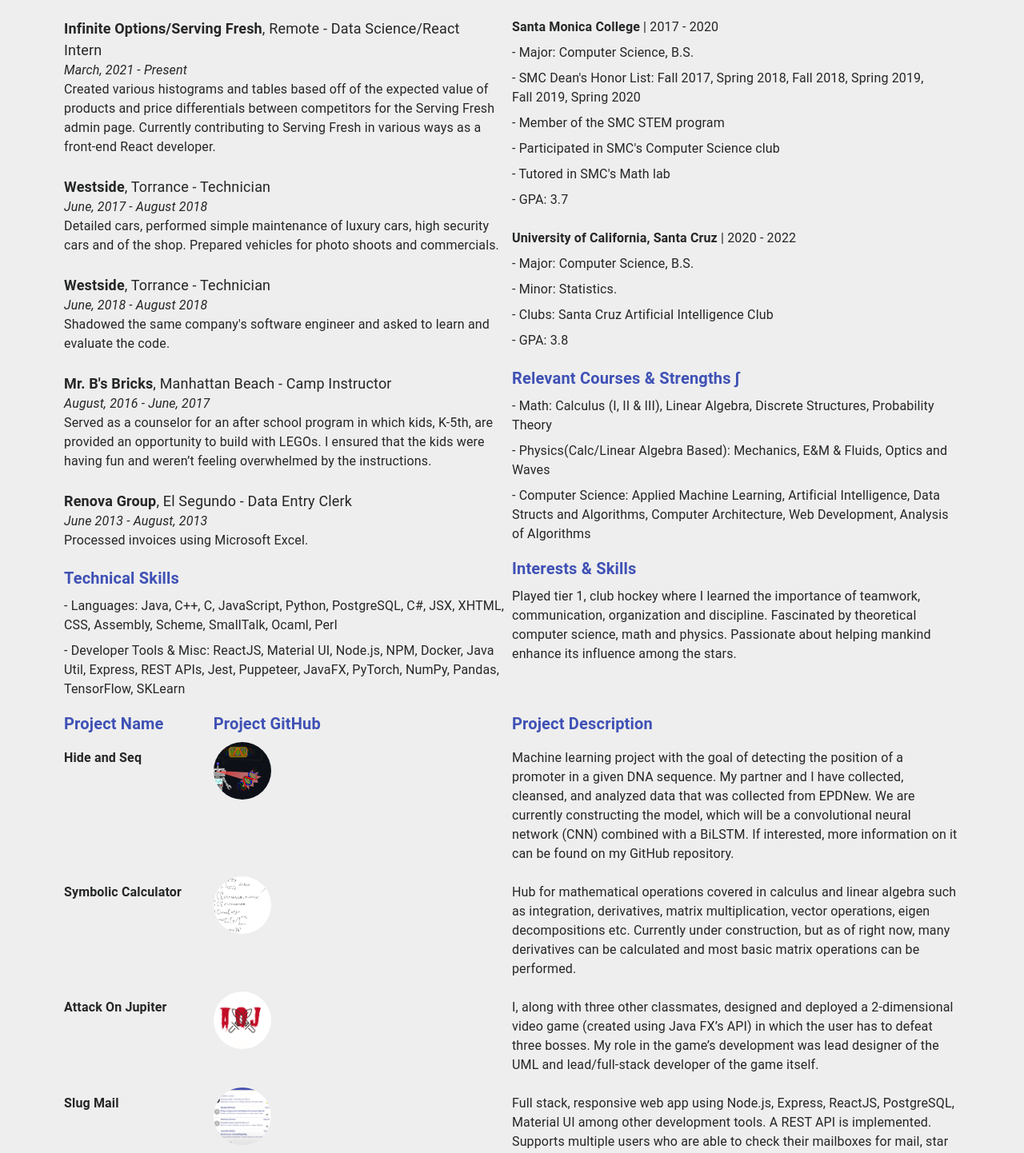
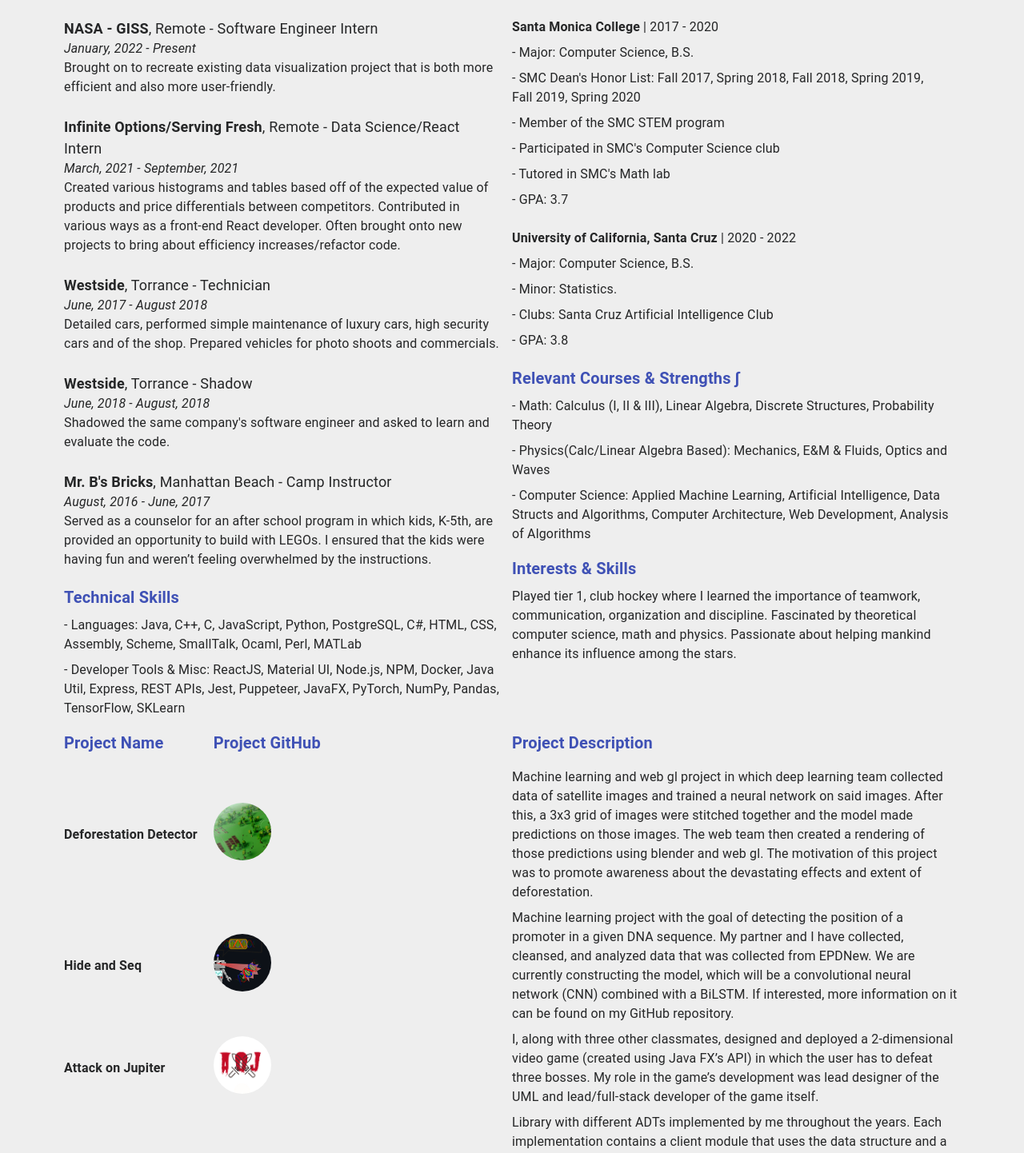
Before and after one commit to Donovanphenry/Donovanphenry, a React (Create React App) app: page /#/Resume in a window 1280 px wide. Shown: the part 502-1944 px from the top of the page at 80% size. Built offline with nearby package versions, Linux system fonts and the light colour scheme.

Commit message:
Abstracted experience and projects section with array map function

```diff
--- a/src/Resume.js
+++ b/src/Resume.js
@@ -2,11 +2,11 @@ import React from 'react';
 import {useHistory} from 'react-router-dom';
 
 import AppContext from './AppContext';
+
 import AoJ from './images/AoJ.png';
-import FindingNemo from './images/FindingNemo.png';
-import SlugMail from './images/SlugMail.png';
 import PromoterPredictorModel from './images/PromoterPredictorModel.png';
-import Integral from './images/Integral.png';
+import BstAnalysis from './images/BST_Analysis.png';
+import DefDec from './images/DefDec.png';
 
 /* eslint-disable */
 
@@ -467,7 +467,6 @@ const useStyles = makeStyles((theme) => ({
 
   resumeFooter: {
     borderTop: props => `2px solid ${props.grey}`,
-    marginBottom: theme.spacing(1),
     marginLeft: theme.spacing(8),
     marginRight: theme.spacing(8),
     padding: theme.spacing(2),
@@ -503,6 +502,86 @@ function Resume() {
     setDrawerOpen(false);
     history.push(location)
   };
+
+  const experiences = [
+    {
+      company: 'NASA - GISS',
+      location: 'Remote',
+      title: 'Software Engineer Intern',
+      dates: 'January, 2022 - Present',
+      description: 'Brought on to recreate existing data visualization project that is both more efficient ' +
+        'and also more user-friendly.'
+    },
+    {
+      company: 'Infinite Options/Serving Fresh',
+      location: 'Remote',
+      title: 'Data Science/React Intern',
+      dates: 'March, 2021 - September, 2021',
+      description: 'Created various histograms and tables based off of the expected value of products ' +
+        'and price differentials between competitors. Contributed in various ways as a front-end React developer. ' +
+        'Often brought onto new projects to bring about efficiency increases/refactor code.'
+    },
+    {
+      company: 'Westside',
+      location: 'Torrance',
+      title: 'Technician',
+      dates: 'June, 2017 - August 2018',
+      description: 'Detailed cars, performed simple maintenance of luxury cars, high security cars and of the shop. Prepared vehicles ' +
+        'for photo shoots and commercials.'
+    },
+    {
+      company: 'Westside',
+      location: 'Torrance',
+      title: 'Shadow',
+      dates: 'June, 2018 - August, 2018',
+      description: "Shadowed the same company's software engineer and asked to learn and evaluate the code."
+    },
+    {
+      company: "Mr. B's Bricks",
+      location: 'Manhattan Beach',
+      title: 'Camp Instructor',
+      dates: 'August, 2016 - June, 2017',
+      description: 'Served as a counselor for an after school program in which kids, K-5th, are provided ' +
+        'an opportunity to build with LEGOs. I ensured that the kids were having fun and weren’t feeling overwhelmed by the instructions.',
+    }
+  ];
+
+  const projects = [
+    {
+      name: 'Deforestation Detector',
+      github_link: 'https://github.com/Deforestation-Detector',
+      icon_src: DefDec,
+      description: 'Machine learning and web gl project in which deep learning team collected data of satellite images ' +
+        'and trained a neural network on said images. After this, a 3x3 grid of images were stitched together and the ' +
+        'model made predictions on those images. The web team then created a rendering of those predictions using blender and web gl. ' +
+        'The motivation of this project was to promote awareness about the devastating effects and extent of deforestation.'
+    },
+    {
+      name: 'Hide and Seq',
+      github_link: 'https://github.com/Donovanphenry/Hide_And_Seq',
+      icon_src: PromoterPredictorModel,
+      description: 'Machine learning project with the goal of detecting the position of a promoter in a given DNA sequence. My partner and ' +
+        'I have collected, cleansed, and analyzed data that was collected from EPDNew. We are currently constructing the model, which will be ' +
+        'a convolutional neural network (CNN) combined with a BiLSTM. If interested, more information on it can be found on my GitHub repository.'
+    },
+    {
+      name: 'Attack on Jupiter',
+      github_link: 'https://github.com/Donovanphenry/Attack-on-Jupiter',
+      icon_src: AoJ,
+      description: 'I, along with three other classmates, designed and deployed a 2-dimensional video game (created using Java FX’s API) in which ' +
+        'the user has to defeat three bosses. My role in the game’s development was lead designer of the UML and lead/full-stack developer of the game itself.'
+    },
+    {
+      name: 'ADT Library',
+      github_link: 'https://github.com/Donovanphenry/ADT-Library',
+      icon_src: BstAnalysis,
+      description: "Library with different ADTs implemented by me throughout the years. Each implementation contains a client module that uses the data " +
+        "structure and a blackbox module that unit tests it. The languages used are C and C++, distinguished by different subdirectories in the repo. " +
+        "The different ADTs implemented thus far are a linked list, stack, queue, binary search tree, red-black tree, dictionary, and a graph, which is " +
+        "capable of breadth-first and depth-first search. I've also implemented a BigInteger ADT which can perform operations on arbitrarily large integers, " +
+        "so long as the computer has space for it.",
+    },
+  ];
 
   const changeTheme = () => {
     setUserTheme(userTheme == AppColors.darkTheme ? AppColors.lightTheme : AppColors.darkTheme);
@@ -737,94 +816,26 @@ function Resume() {
             </Typography>
 
             <List className = {classes.descriptionList}>
+              {
+                experiences.map(job => (
                   <ListItem className = {classes.employmentOp}>
                     <ListItemText>
                       <Typography className = {classes.employmentInfo}>
-                    <span className = {classes.compName}>Infinite Options/Serving Fresh</span>
-                    <span className = {classes.locTitle}>, Remote - Data Science/React Intern</span>
+                        <span className = {classes.compName}>{job.company}</span>
+                        <span className = {classes.locTitle}>, {job.location} - {job.title}</span>
                       </Typography>
 
                       <Typography className = {classes.employmentDates}>
-                    March, 2021 - Present
+                        {job.dates}
                       </Typography>
 
                       <Typography className = {classes.employmentDescription}>
-                    Created various histograms and tables based off of the
-                    expected value of products and price differentials between competitors
-                    for the Serving Fresh admin page. Currently contributing to Serving
-                    Fresh in various ways as a front-end React developer.
+                        {job.description}
                       </Typography>
                     </ListItemText>
                   </ListItem>
-
-              <ListItem className = {classes.employmentOp}>
-                <ListItemText>
-                  <Typography className = {classes.employmentInfo}>
-                    <span className = {classes.compName}>Westside</span>
-                    <span className = {classes.locTitle}>, Torrance - Technician</span>
-                  </Typography>
-
-                  <Typography className = {classes.employmentDates}>
-                    June, 2017 - August 2018
-                  </Typography>
-
-                  <Typography className = {classes.employmentDescription}>
-                    Detailed cars, performed simple maintenance of luxury cars,
-                    high security cars and of the shop. Prepared vehicles for photo shoots and commercials.
-                  </Typography>
-                </ListItemText>
-              </ListItem>
-
-              <ListItem className = {classes.employmentOp}>
-                <ListItemText>
-                  <Typography className = {classes.employmentInfo}>
-                    <span className = {classes.compName}>Westside</span>
-                    <span className = {classes.locTitle}>, Torrance - Technician</span>
-                  </Typography>
-
-                  <Typography className = {classes.employmentDates}>
-                    June, 2018 - August 2018
-                  </Typography>
-
-                  <Typography className = {classes.employmentDescription}>
-                    Shadowed the same company's software engineer and asked to learn and evaluate the code.
-                  </Typography>
-                </ListItemText>
-              </ListItem>
-
-              <ListItem className = {classes.employmentOp}>
-                <ListItemText>
-                  <Typography className = {classes.employmentInfo}>
-                    <span className = {classes.compName}>Mr. B's Bricks</span>
-                    <span className = {classes.locTitle}>, Manhattan Beach - Camp Instructor</span>
-                  </Typography>
-
-                  <Typography className = {classes.employmentDates}>
-                    August, 2016 - June, 2017
-                  </Typography>
-
-                  <Typography className = {classes.employmentDescription}>
-                    Served as a counselor for an after school program in which kids, K-5th, are provided an opportunity to build with LEGOs. I ensured that the kids were having fun and weren’t feeling overwhelmed by the instructions.
-                  </Typography>
-                </ListItemText>
-              </ListItem>
-
-              <ListItem className = {classes.employmentOp}>
-                <ListItemText>
-                  <Typography className = {classes.employmentInfo}>
-                    <span className = {classes.compName}>Renova Group</span>
-                    <span className = {classes.locTitle}>, El Segundo - Data Entry Clerk</span>
-                  </Typography>
-
-                  <Typography className = {classes.employmentDates}>
-                    June 2013 - August, 2013
-                  </Typography>
-
-                  <Typography className = {classes.employmentDescription}>
-                    Processed invoices using Microsoft Excel.
-                  </Typography>
-                </ListItemText>
-              </ListItem>
+                ))
+              }
             </List>
 
             <Typography className = {classes.sectionType} id = 'resExperience'>
@@ -833,7 +844,7 @@ function Resume() {
 
             <Typography className = {classes.interestsDescript}>
               - Languages: Java, C++, C, JavaScript, Python, PostgreSQL,
-              C#, JSX, XHTML, CSS, Assembly, Scheme, SmallTalk, Ocaml, Perl
+              C#, HTML, CSS, Assembly, Scheme, SmallTalk, Ocaml, Perl, MATLab
             </Typography>
 
             <Typography className = {classes.interestsDescript}>
@@ -967,108 +978,30 @@ function Resume() {
           </Typography>
         </Hidden>
 
-        <Grid container className = {classes.project}>
+        <Grid container className = {classes.project} style = {{alignItems: 'center'}}>
+          {
+            projects.map(project => (
+              <React.Fragment>
                 <Grid item xs = {12} sm = {2} className = {classes.projectName}>
                   <Typography className = {classes.projectNameTypog}>
-              Hide and Seq
+                    {project.name}
                   </Typography>
                 </Grid>
 
                 <Grid item xs = {12} sm = {4} className = {classes.projectPictureContainer}>
-            <Link href = 'https://github.com/Donovanphenry/Hide_And_Seq'>
-              <Avatar className = {classes.projectPicture}
-                src = {PromoterPredictorModel}
-              />
+                  <Link href = {project.github_link}>
+                    <Avatar className = {classes.projectPicture} src = {project.icon_src} />
                   </Link>
                 </Grid>
+
                 <Grid item xs = {12} sm = {6} className = {classes.projectDesc}>
                   <Typography className = {classes.projectDescTypog}>
-              Machine learning
-              project with the goal of detecting the position
-              of a promoter in a given DNA sequence.
-              My partner and I have collected, cleansed,
-              and analyzed data that was collected from EPDNew.
-              We are currently constructing the model, which will
-              be a convolutional neural network (CNN) combined
-              with a BiLSTM. If interested, more information on it can
-              be found on my GitHub repository.
+                    {project.description}
                   </Typography>
                 </Grid>
-        </Grid>
-
-        <Grid container className = {classes.project}>
-          <Grid item xs = {12} sm = {2} className = {classes.projectName}>
-            <Typography className = {classes.projectNameTypog}>
-              Symbolic Calculator
-            </Typography>
-          </Grid>
-
-          <Grid item xs = {12} sm = {4} className = {classes.projectPictureContainer}>
-            <Link href = 'https://github.com/Donovanphenry/Symbolic-Calculator'>
-              <Avatar className = {classes.projectPicture}
-                src = {Integral}
-              />
-            </Link>
-          </Grid>
-          <Grid item xs = {12} sm = {6} className = {classes.projectDesc}>
-            <Typography className = {classes.projectDescTypog}>
-              Hub for mathematical
-              operations covered in calculus and linear algebra
-              such as integration, derivatives, matrix multiplication,
-              vector operations, eigen decompositions etc. Currently
-              under construction, but as of right now, many derivatives
-              can be calculated and most basic matrix operations can
-              be performed.
-            </Typography>
-          </Grid>
-        </Grid>
-
-        <Grid container className = {classes.project}>
-          <Grid item xs = {12} sm = {2} className = {classes.projectName}>
-            <Typography className = {classes.projectNameTypog}>
-              Attack On Jupiter
-            </Typography>
-          </Grid>
-
-          <Grid item xs = {12} sm = {4} className = {classes.projectPictureContainer}>
-            <Link href = 'https://github.com/Donovanphenry/Attack-on-Jupiter'>
-              <Avatar className = {classes.projectPicture}
-                src = {AoJ}
-              />
-            </Link>
-          </Grid>
-          <Grid item xs = {12} sm = {6} className = {classes.projectDesc}>
-            <Typography className = {classes.projectDescTypog}>
-              I, along with three other classmates, designed and deployed a 2-dimensional video game
-              (created using Java FX’s API) in which the user has to defeat three bosses. My role in the game’s
-              development was lead designer of the UML and lead/full-stack developer of the game itself.
-            </Typography>
-          </Grid>
-        </Grid>
-
-        <Grid container className = {classes.project}>
-          <Grid item xs = {12} sm = {2} className = {classes.projectName}>
-            <Typography className = {classes.projectNameTypog}>
-              Slug Mail
-            </Typography>
-          </Grid>
-
-          <Grid item xs = {12} sm = {4} className = {classes.projectPictureContainer}>
-            <Link href = 'https://github.com/Donovanphenry/Slug-Mail'>
-              <Avatar className = {classes.projectPicture} src = {SlugMail}
-              >
-                SM
-              </Avatar>
-            </Link>
-          </Grid>
-          <Grid item xs = {12} sm = {6} className = {classes.projectDesc}>
-            <Typography className = {classes.projectDescTypog}>
-              Full stack, responsive web app using Node.js, Express, ReactJS, PostgreSQL, Material UI among other development
-              tools. A REST API is implemented. Supports multiple users who are able to check their mailboxes for mail,
-              star certain emails, mark emails unread, and many more features. The GitHub&apos;s README
-              contains a quick, 3 minute youtube video demonstration of the program.
-            </Typography>
-          </Grid>
+              </React.Fragment>
+            ))
+          }
         </Grid>
       </Box>
 
```
Also changed, not shown: src/Styles/Resume.css (added), src/images/DefDec.png (added), 2 other files (tests, documents, lock files or other folders). Lines whose indentation alone changed are shown as unchanged.
